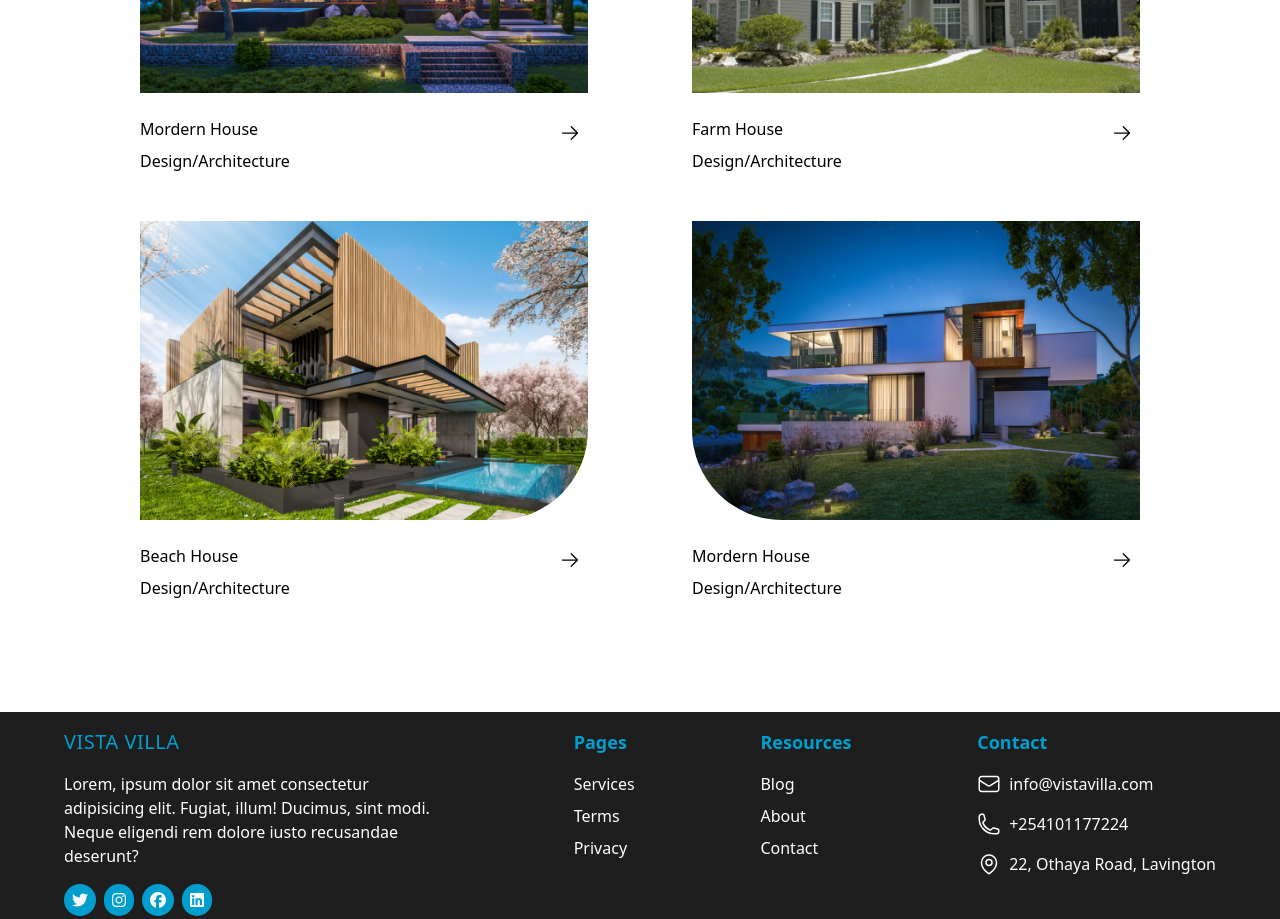
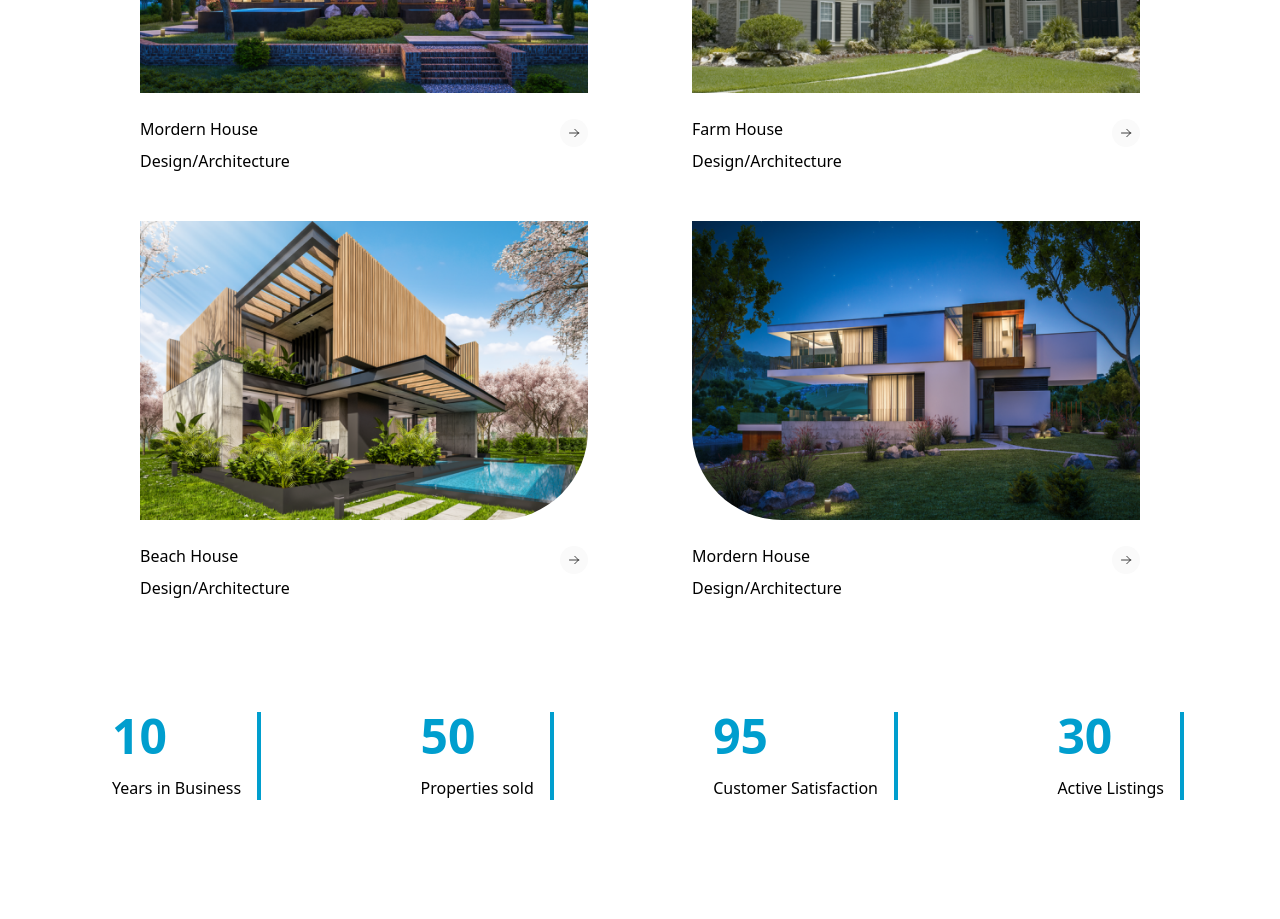
Before and after one commit to Aliennori/vistavilla, a website: page public/index.html in a window 1280 px wide. Shown: the part 2860-3779 px from the top of the page. Drawn offline with nearby package versions, Linux system fonts and the light colour scheme.

Commit message:
another commit

```diff
--- a/public/index.html
+++ b/public/index.html
@@ -143,7 +143,7 @@
                         <p>Design/Architecture</p>
                     </div>
                     <button class="btn2">
-                        <svg xmlns="http://www.w3.org/2000/svg" fill="none" viewBox="0 0 24 24" stroke-width="1.5" stroke="currentColor" class="size-5 ">
+                        <svg xmlns="http://www.w3.org/2000/svg" fill="none" viewBox="0 0 24 24" stroke-width="1.5" stroke="currentColor" class="size-3 ">
                             <path stroke-linecap="round" stroke-linejoin="round" d="M13.5 4.5 21 12m0 0-7.5 7.5M21 12H3" />
                           </svg>
 
@@ -158,7 +158,7 @@
                         <p>Design/Architecture</p>
                     </div>
                     <button class="btn2">
-                        <svg xmlns="http://www.w3.org/2000/svg" fill="none" viewBox="0 0 24 24" stroke-width="1.5" stroke="currentColor" class="size-5 ">
+                        <svg xmlns="http://www.w3.org/2000/svg" fill="none" viewBox="0 0 24 24" stroke-width="1.5" stroke="currentColor" class="size-3 ">
                             <path stroke-linecap="round" stroke-linejoin="round" d="M13.5 4.5 21 12m0 0-7.5 7.5M21 12H3" />
                           </svg>
 
@@ -173,7 +173,7 @@
                         <p>Design/Architecture</p>
                     </div>
                     <button class="btn2">
-                        <svg xmlns="http://www.w3.org/2000/svg" fill="none" viewBox="0 0 24 24" stroke-width="1.5" stroke="currentColor" class="size-5 ">
+                        <svg xmlns="http://www.w3.org/2000/svg" fill="none" viewBox="0 0 24 24" stroke-width="1.5" stroke="currentColor" class="size-3 ">
                             <path stroke-linecap="round" stroke-linejoin="round" d="M13.5 4.5 21 12m0 0-7.5 7.5M21 12H3" />
                           </svg>
 
@@ -188,7 +188,7 @@
                             <p>Design/Architecture</p>
                         </div>
                         <button class="btn2">
-                            <svg xmlns="http://www.w3.org/2000/svg" fill="none" viewBox="0 0 24 24" stroke-width="1.5" stroke="currentColor" class="size-5 ">
+                            <svg xmlns="http://www.w3.org/2000/svg" fill="none" viewBox="0 0 24 24" stroke-width="1.5" stroke="currentColor" class="size-3 ">
                                 <path stroke-linecap="round" stroke-linejoin="round" d="M13.5 4.5 21 12m0 0-7.5 7.5M21 12H3" />
                               </svg>
 
@@ -199,11 +199,28 @@
             </div>
 
         </section>
-        <section class="container">
-
+        <section class="container mt-16">
+            <div class="flexItem">
+            <div class="border-r-4 border-accent-two px-4 mt-4">
+                <h2 class="text-5xl text-accent-two">10</h2>
+                <p>Years in Business</p>
+            </div>
+            <div class="border-r-4 border-accent-two px-4 mt-4">
+                <h2 class="text-5xl text-accent-two">50</h2>
+                <p>Properties sold</p>
+            </div>
+            <div class="border-r-4 border-accent-two px-4 mt-4">
+                <h2 class="text-5xl text-accent-two">95</h2>
+                <p>Customer Satisfaction</p>
+            </div>
+            <div class="border-r-4 border-accent-two px-4 mt-4">
+                <h2 class="text-5xl text-accent-two">30</h2>
+                <p>Active Listings</p>
+            </div>
+            </div>
 
         </section>
-        <section class="container">
+        <section class="container mt-16">
 
         </section>
     </main>
--- a/public/swiper.js
+++ b/public/swiper.js
@@ -1,21 +1,27 @@
-const swiper = new Swiper('.swiper', {
-  // Optional parameters
-  direction: 'vertical',
+
+
+var swiper = new Swiper('.swiper-container', {
   loop: true,
-
-  // If we need pagination
   pagination: {
-    el: '.swiper-pagination',
+      el: '.swiper-pagination',
+      clickable: true,
   },
-
-  // Navigation arrows
   navigation: {
-    nextEl: '.swiper-button-next',
-    prevEl: '.swiper-button-prev',
+      nextEl: '.swiper-button-next',
+      prevEl: '.swiper-button-prev',
   },
-
-  // And if we need scrollbar
-  scrollbar: {
-    el: '.swiper-scrollbar',
-  },
+  slidesPerView: 1,
+  spaceBetween: 30,
+  breakpoints: {
+      // when window width is >= 640px
+      640: {
+          slidesPerView: 2,
+          spaceBetween: 20
+      },
+      // when window width is >= 768px
+      768: {
+          slidesPerView: 3,
+          spaceBetween: 30
+      }
+  }
 });
--- a/src/style.css
+++ b/src/style.css
@@ -48,5 +48,5 @@ a:hover{
     @apply  object-cover h-[64] w-full;
 }
 .btn2{
-    @apply pr-2;
+    @apply p-2 bg-accent-four rounded-full;
 }
```
Also changed, not shown: public/style.css.
